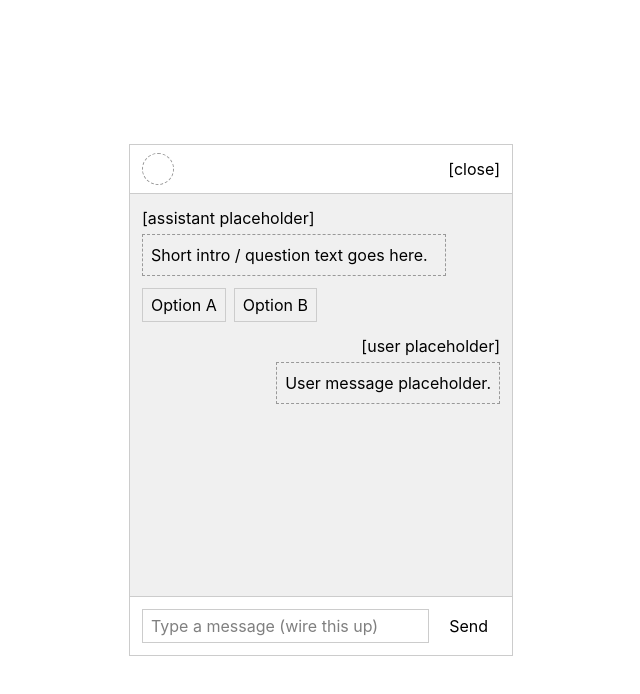
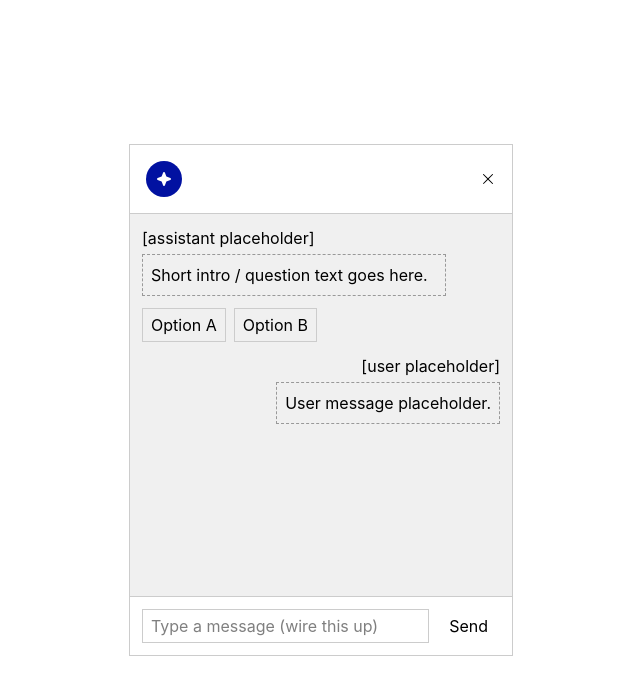
Before and after one commit to gowthmrmsmy/chatbot-ui-MCP, a React (Vite) app: page / in a window 1280 px wide. Shown: the top 694 px of the page, without its empty margins (319-959 px from the left). Built offline with nearby package versions, Linux system fonts and the light colour scheme.

Commit message:
updated chatbot-header

```diff
--- a/src/App.css
+++ b/src/App.css
@@ -24,15 +24,13 @@
   flex-shrink: 0;
   align-items: center;
   justify-content: space-between;
-  padding: 0.5rem 0.75rem;
+  padding: 16px 16px;
   border-bottom: 1px solid #ccc;
 }
 
 .chat-logo-placeholder {
-  width: 2rem;
-  height: 2rem;
-  border: 1px dashed #999;
-  border-radius: 999px;
+  width: fit-content;
+  height: fit-content;
 }
 
 .chat-messages {
--- a/src/App.jsx
+++ b/src/App.jsx
@@ -17,8 +17,17 @@ export default function App() {
         {/* --- Header: branding + dismiss --- */}
         {/* TODO: replace placeholders with real logo/title; hook up close (e.g. lift widget visibility to state). */}
         <header className="chat-header">
-          <div className="chat-logo-placeholder" aria-hidden />
-          <button type="button">[close]</button>
+          <div className="chat-logo-placeholder" >
+            <svg width="36" height="36" viewBox="0 0 36 36" fill="none" xmlns="http://www.w3.org/2000/svg">
+            <rect width="36" height="36" rx="18" fill="#0111A1"/>
+            <path d="M25 18C25.0016 18.2051 24.9392 18.4056 24.8216 18.5736C24.704 18.7416 24.537 18.8688 24.3438 18.9375L20.3787 20.3794L18.9375 24.3437C18.8665 24.5351 18.7386 24.7002 18.571 24.8167C18.4034 24.9333 18.2041 24.9958 18 24.9958C17.7959 24.9958 17.5966 24.9333 17.429 24.8167C17.2614 24.7002 17.1335 24.5351 17.0625 24.3437L15.6212 20.3787L11.6562 18.9375C11.4649 18.8665 11.2998 18.7386 11.1833 18.571C11.0667 18.4034 11.0042 18.2041 11.0042 18C11.0042 17.7959 11.0667 17.5966 11.1833 17.429C11.2998 17.2614 11.4649 17.1335 11.6562 17.0625L15.6212 15.6212L17.0625 11.6562C17.1335 11.4649 17.2614 11.2998 17.429 11.1833C17.5966 11.0667 17.7959 11.0042 18 11.0042C18.2041 11.0042 18.4034 11.0667 18.571 11.1833C18.7386 11.2998 18.8665 11.4649 18.9375 11.6562L20.3794 15.6212L24.3438 17.0625C24.537 17.1312 24.704 17.2584 24.8216 17.4264C24.9392 17.5944 25.0016 17.7949 25 18Z" fill="white"/>
+          </svg>
+          </div>
+          <button type="button">
+            <svg width="16" height="16" viewBox="0 0 16 16" fill="none" xmlns="http://www.w3.org/2000/svg">
+            <path d="M12.8538 12.1463C12.9002 12.1927 12.9371 12.2479 12.9622 12.3086C12.9873 12.3692 13.0003 12.4343 13.0003 12.5C13.0003 12.5657 12.9873 12.6308 12.9622 12.6914C12.9371 12.7521 12.9002 12.8073 12.8538 12.8538C12.8073 12.9002 12.7521 12.9371 12.6915 12.9622C12.6308 12.9873 12.5657 13.0003 12.5 13.0003C12.4343 13.0003 12.3693 12.9873 12.3086 12.9622C12.2479 12.9371 12.1927 12.9002 12.1463 12.8538L8 8.70687L3.85375 12.8538C3.75993 12.9476 3.63269 13.0003 3.5 13.0003C3.36732 13.0003 3.24007 12.9476 3.14625 12.8538C3.05243 12.7599 2.99973 12.6327 2.99973 12.5C2.99973 12.3673 3.05243 12.2401 3.14625 12.1463L7.29313 8L3.14625 3.85375C3.05243 3.75993 2.99973 3.63268 2.99973 3.5C2.99973 3.36732 3.05243 3.24007 3.14625 3.14625C3.24007 3.05243 3.36732 2.99972 3.5 2.99972C3.63269 2.99972 3.75993 3.05243 3.85375 3.14625L8 7.29313L12.1463 3.14625C12.2401 3.05243 12.3673 2.99972 12.5 2.99972C12.6327 2.99972 12.7599 3.05243 12.8538 3.14625C12.9476 3.24007 13.0003 3.36732 13.0003 3.5C13.0003 3.63268 12.9476 3.75993 12.8538 3.85375L8.70688 8L12.8538 12.1463Z" fill="black"/>
+            </svg>
+          </button>
         </header>
 
         {/* --- Message list: scrolls when content grows --- */}
```
Also changed, not shown: src/assets/Cancel.svg (added).
